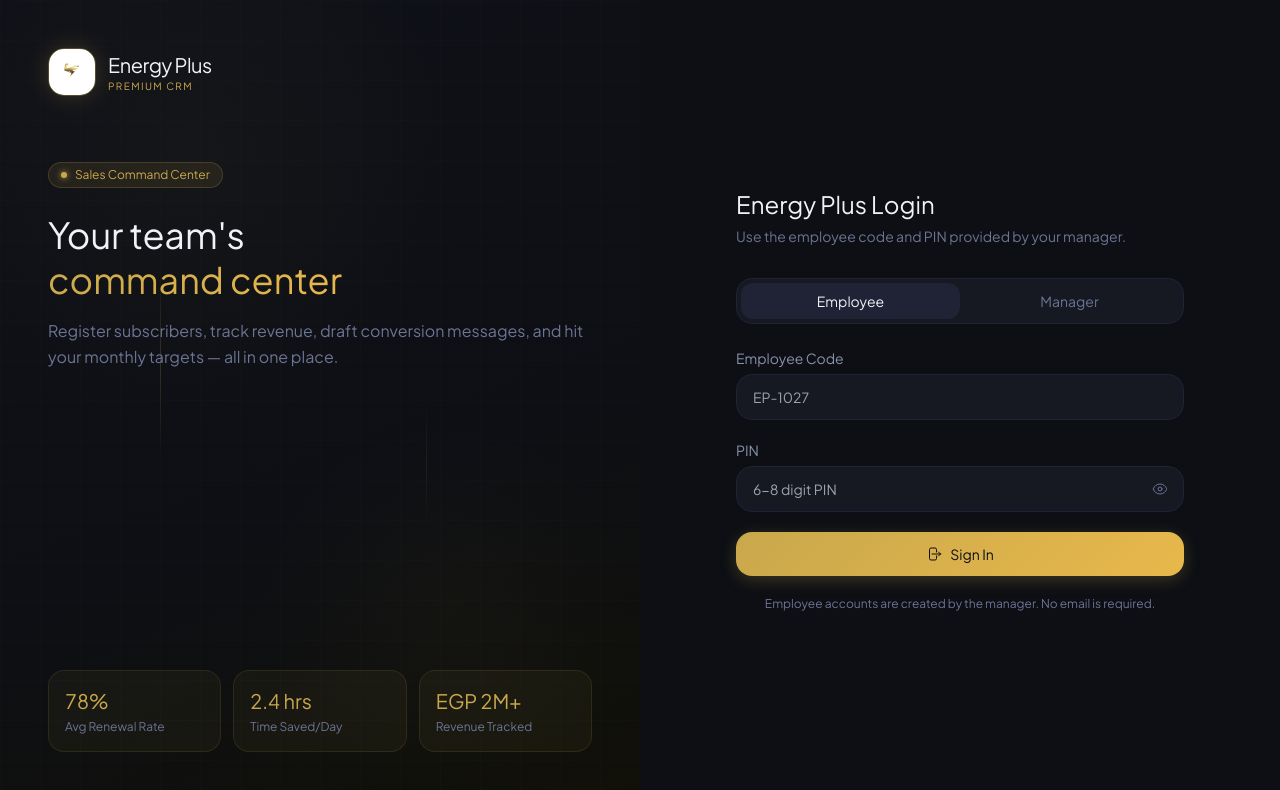
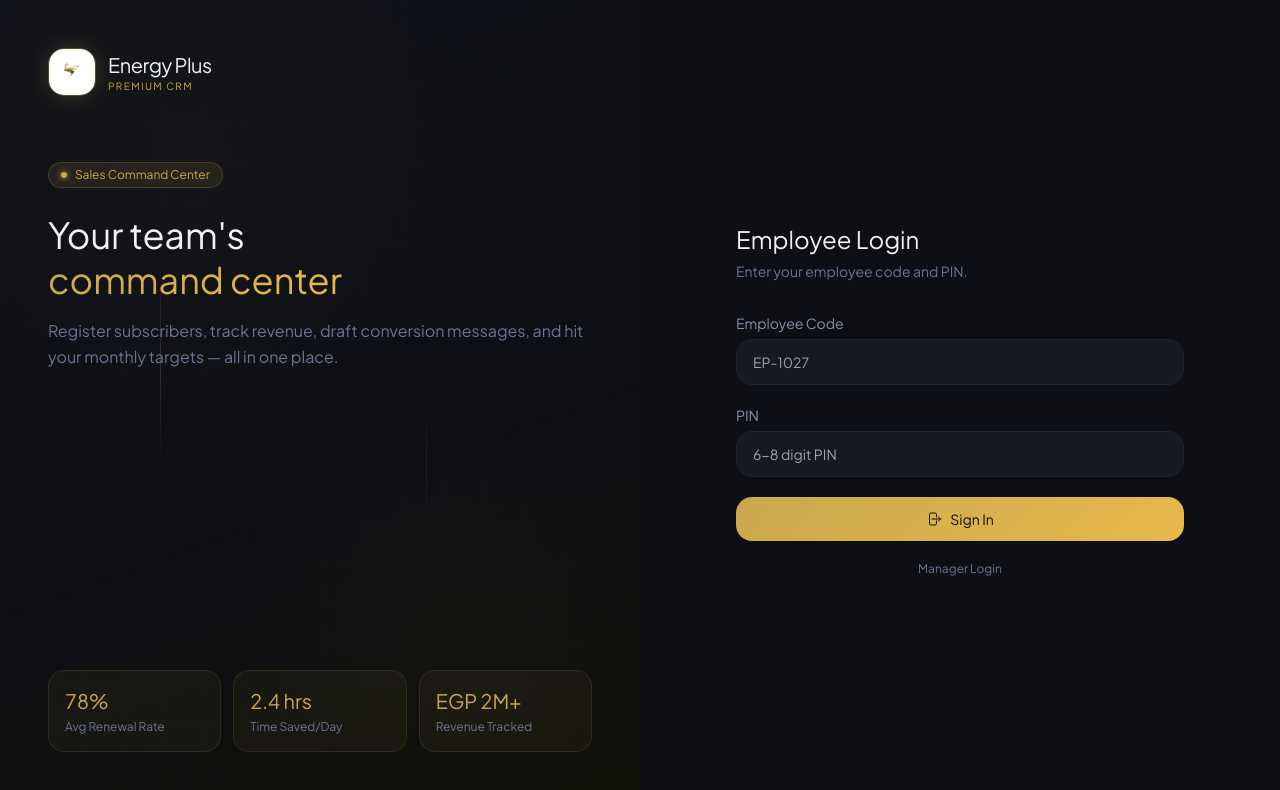
Before and after one commit to marwanroouf248-svg/energy_plus_gym_1785157924252, a Next.js app: page /sign-up-login-screen in a window 1280 px wide. Shown: the top 790 px of the page. Built offline with nearby package versions, Linux system fonts and the light colour scheme.

Commit message:
Separate manager and employee login flows

```diff
--- a/src/app/sign-up-login-screen/components/LoginForm.tsx
+++ b/src/app/sign-up-login-screen/components/LoginForm.tsx
@@ -7,18 +7,11 @@ import Icon from '@/components/ui/AppIcon';
 import { toast } from 'sonner';
 import { useAuth } from '@/contexts/AuthContext';
 
-interface LoginFormData {
-  identifier: string;
-  password: string;
-}
+interface LoginFormData { identifier: string; password?: string; }
+const employeeEmail = (code: string) => `${code.trim().toLowerCase()}@employee.energyplus.local`;
 
-const employeeEmail = (code: string) =>
-  `${code.trim().toLowerCase()}@employee.energyplus.local`;
-
-export default function LoginForm() {
-  const [showPassword, setShowPassword] = useState(false);
+export default function LoginForm({ mode = 'employee' }: { mode?: 'employee' | 'manager' }) {
   const [isLoading, setIsLoading] = useState(false);
-  const [mode, setMode] = useState<'employee' | 'manager'>('employee');
   const router = useRouter();
   const { signIn, signOut, getUserProfile } = useAuth();
   const form = useForm<LoginFormData>();
@@ -26,143 +19,43 @@ export default function LoginForm() {
   const onSubmit = async (data: LoginFormData) => {
     setIsLoading(true);
     try {
-      const identifier = data.identifier.trim();
-      const email = mode === 'employee' ? employeeEmail(identifier) : identifier;
-      await signIn(email, data.password);
-
+      const code = data.identifier.trim().toUpperCase();
+      const email = mode === 'employee' ? employeeEmail(code) : `${code.toLowerCase()}@manager.energyplus.local`;
+      await signIn(email, data.password || code);
       const profile = await getUserProfile();
-      if (profile && profile.is_active === false) {
-        await signOut();
-        throw new Error('This account is inactive. Please contact the manager.');
+      if (profile?.is_active === false) { await signOut(); throw new Error('This account is inactive. Please contact the manager.'); }
+      if (mode === 'manager' && !['admin','super_admin','administrator','branch_manager'].includes(profile?.role)) {
+        await signOut(); throw new Error('This account does not have manager access.');
       }
-
       toast.success(mode === 'employee' ? 'Employee login successful' : 'Manager login successful');
       router.push('/');
     } catch (error: any) {
-      form.setError('identifier', {
-        type: 'manual',
-        message: error?.message || 'Invalid credentials. Please try again.',
-      });
-    } finally {
-      setIsLoading(false);
-    }
+      form.setError('identifier', { type: 'manual', message: error?.message || 'Invalid credentials. Please try again.' });
+    } finally { setIsLoading(false); }
   };
 
-  return (
-    <div className="w-full max-w-md">
-      <div className="flex items-center gap-2 mb-8 lg:hidden">
-        <img
-          src="/assets/images/328A1CF7-CBED-4839-A339-01A156563B74-1785160489268.jpg"
-          alt="Energy Plus Logo"
-          className="w-9 h-9 rounded-xl object-cover"
-        />
-        <div>
-          <span className="font-700 text-xl tracking-tight" style={{ color: '#f0f2f8' }}>Energy Plus</span>
-          <p className="text-[10px] tracking-widest uppercase font-500" style={{ color: '#c9a84c' }}>Premium CRM</p>
-        </div>
+  return <div className="w-full max-w-md">
+    <div className="mb-8">
+      <h2 className="text-2xl font-700" style={{color:'#f0f2f8'}}>{mode === 'employee' ? 'Employee Login' : 'Manager Login'}</h2>
+      <p className="text-sm mt-1.5" style={{color:'#6b7494'}}>{mode === 'employee' ? 'Enter your employee code and PIN.' : 'Enter the fixed manager access code. No password required.'}</p>
+    </div>
+    <form onSubmit={form.handleSubmit(onSubmit)} className="space-y-5" noValidate>
+      <div>
+        <label className="block text-sm font-500 mb-1.5" style={{color:'#8892aa'}}>{mode === 'employee' ? 'Employee Code' : 'Manager Code'}</label>
+        <input type="text" autoComplete="username" placeholder={mode === 'employee' ? 'EP-1027' : 'MARWAN-ADMIN'} {...form.register('identifier',{required:'Code is required',pattern:{value:/^[A-Za-z0-9_-]{4,20}$/,message:'Invalid code'}})} className="w-full px-4 py-3 rounded-xl text-sm focus:outline-none" style={{background:'#161921',border:`1px solid ${form.formState.errors.identifier?'#f43f5e':'#1f2335'}`,color:'#f0f2f8'}} />
+        {form.formState.errors.identifier && <p className="text-xs mt-1.5" style={{color:'#f43f5e'}}><Icon name="ExclamationCircleIcon" size={12}/> {form.formState.errors.identifier.message}</p>}
       </div>
-
-      <div className="mb-8">
-        <h2 className="text-2xl font-700" style={{ color: '#f0f2f8' }}>Energy Plus Login</h2>
-        <p className="text-sm mt-1.5" style={{ color: '#6b7494' }}>
-          {mode === 'employee' ? 'Use the employee code and PIN provided by your manager.' : 'Use your manager email and password.'}
-        </p>
+      {mode === 'employee' && <div>
+        <label className="block text-sm font-500 mb-1.5" style={{color:'#8892aa'}}>PIN</label>
+        <input type="password" inputMode="numeric" autoComplete="current-password" placeholder="6-8 digit PIN" {...form.register('password',{required:'PIN is required',minLength:{value:6,message:'PIN must be at least 6 digits'},maxLength:{value:8,message:'PIN must be at most 8 digits'},pattern:{value:/^\d+$/,message:'PIN must contain digits only'}})} className="w-full px-4 py-3 rounded-xl text-sm focus:outline-none" style={{background:'#161921',border:`1px solid ${form.formState.errors.password?'#f43f5e':'#1f2335'}`,color:'#f0f2f8'}} />
+        {form.formState.errors.password && <p className="text-xs mt-1.5" style={{color:'#f43f5e'}}>{form.formState.errors.password.message}</p>}
+      </div>}
+      <button type="submit" disabled={isLoading} className="w-full flex items-center justify-center gap-2 py-3 rounded-xl text-sm font-700 disabled:opacity-70" style={{background:'linear-gradient(135deg,#c9a84c,#e8b84b)',color:'#0d0f14'}}>
+        {isLoading ? <><Icon name="ArrowPathIcon" size={16} className="animate-spin"/>Signing in...</> : <><Icon name="ArrowRightOnRectangleIcon" size={16}/>Sign In</>}
+      </button>
+      <div className="flex justify-center gap-4 text-xs" style={{color:'#6b7494'}}>
+        {mode === 'employee' ? <a href="/manager-login" className="hover:underline">Manager Login</a> : <a href="/employee-login" className="hover:underline">Employee Login</a>}
       </div>
-
-      <div className="flex rounded-xl p-1 mb-6" style={{ background: '#161921', border: '1px solid #1f2335' }}>
-        <button
-          type="button"
-          onClick={() => { setMode('employee'); form.reset(); }}
-          className="flex-1 py-2 rounded-lg text-sm font-600"
-          style={mode === 'employee' ? { background: '#1f2335', color: '#f0f2f8' } : { color: '#6b7494' }}
-        >
-          Employee
-        </button>
-        <button
-          type="button"
-          onClick={() => { setMode('manager'); form.reset(); }}
-          className="flex-1 py-2 rounded-lg text-sm font-600"
-          style={mode === 'manager' ? { background: '#1f2335', color: '#f0f2f8' } : { color: '#6b7494' }}
-        >
-          Manager
-        </button>
-      </div>
-
-      <form onSubmit={form.handleSubmit(onSubmit)} className="space-y-5" noValidate>
-        <div>
-          <label className="block text-sm font-500 mb-1.5" style={{ color: '#8892aa' }}>
-            {mode === 'employee' ? 'Employee Code' : 'Manager Email'}
-          </label>
-          <input
-            type={mode === 'employee' ? 'text' : 'email'}
-            autoComplete={mode === 'employee' ? 'username' : 'email'}
-            placeholder={mode === 'employee' ? 'EP-1027' : 'manager@email.com'}
-            {...form.register('identifier', {
-              required: mode === 'employee' ? 'Employee code is required' : 'Email is required',
-              pattern: mode === 'employee'
-                ? { value: /^[A-Za-z0-9_-]{4,20}$/, message: 'Invalid employee code' }
-                : { value: /^[^\s@]+@[^\s@]+\.[^\s@]+$/, message: 'Enter a valid email address' },
-            })}
-            className="w-full px-4 py-3 rounded-xl text-sm focus:outline-none"
-            style={{
-              background: '#161921',
-              border: `1px solid ${form.formState.errors.identifier ? '#f43f5e' : '#1f2335'}`,
-              color: '#f0f2f8',
-            }}
-          />
-          {form.formState.errors.identifier && (
-            <p className="text-xs mt-1.5 flex items-center gap-1" style={{ color: '#f43f5e' }}>
-              <Icon name="ExclamationCircleIcon" size={12} />
-              {form.formState.errors.identifier.message}
-            </p>
-          )}
-        </div>
-
-        <div>
-          <label className="block text-sm font-500 mb-1.5" style={{ color: '#8892aa' }}>
-            {mode === 'employee' ? 'PIN' : 'Password'}
-          </label>
-          <div className="relative">
-            <input
-              type={showPassword ? 'text' : 'password'}
-              inputMode={mode === 'employee' ? 'numeric' : undefined}
-              autoComplete="current-password"
-              placeholder={mode === 'employee' ? '6-8 digit PIN' : 'Enter your password'}
-              {...form.register('password', {
-                required: mode === 'employee' ? 'PIN is required' : 'Password is required',
-                minLength: { value: mode === 'employee' ? 6 : 6, message: mode === 'employee' ? 'PIN must be at least 6 digits' : 'Password must be at least 6 characters' },
-              })}
-              className="w-full px-4 py-3 pr-12 rounded-xl text-sm focus:outline-none"
-              style={{
-                background: '#161921',
-                border: `1px solid ${form.formState.errors.password ? '#f43f5e' : '#1f2335'}`,
-                color: '#f0f2f8',
-              }}
-            />
-            <button type="button" onClick={() => setShowPassword(!showPassword)} className="absolute right-3 top-1/2 -translate-y-1/2 p-1" style={{ color: '#6b7494' }}>
-              <Icon name={showPassword ? 'EyeSlashIcon' : 'EyeIcon'} size={16} />
-            </button>
-          </div>
-          {form.formState.errors.password && (
-            <p className="text-xs mt-1.5" style={{ color: '#f43f5e' }}>{form.formState.errors.password.message}</p>
-          )}
-        </div>
-
-        <button
-          type="submit"
-          disabled={isLoading}
-          className="w-full flex items-center justify-center gap-2 py-3 rounded-xl text-sm font-700 disabled:opacity-70"
-          style={{ background: 'linear-gradient(135deg, #c9a84c, #e8b84b)', color: '#0d0f14', boxShadow: '0 4px 16px rgba(201,168,76,0.25)' }}
-        >
-          {isLoading ? <><Icon name="ArrowPathIcon" size={16} className="animate-spin" />Signing in...</> : <><Icon name="ArrowRightOnRectangleIcon" size={16} />Sign In</>}
-        </button>
-
-        {mode === 'employee' && (
-          <p className="text-xs text-center" style={{ color: '#6b7494' }}>
-            Employee accounts are created by the manager. No email is required.
-          </p>
-        )}
-      </form>
-    </div>
-  );
+    </form>
+  </div>;
 }
```
